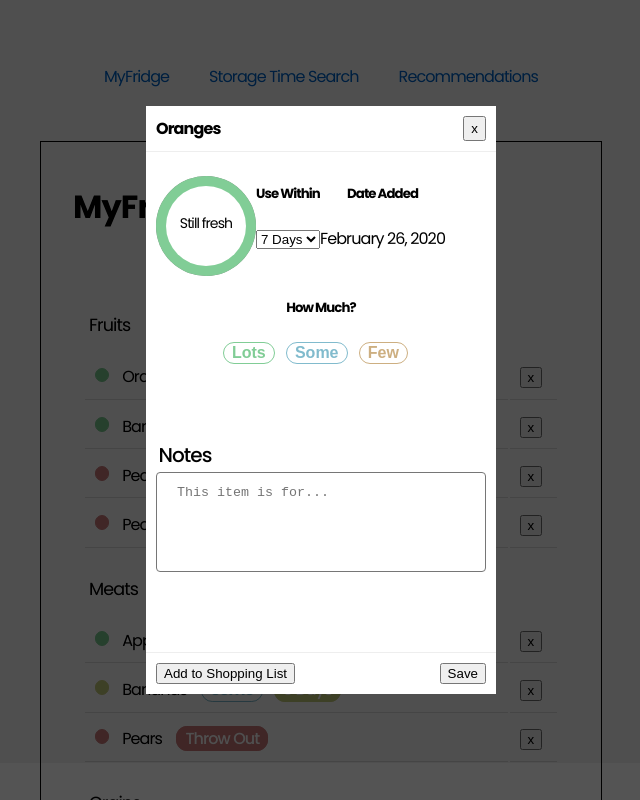
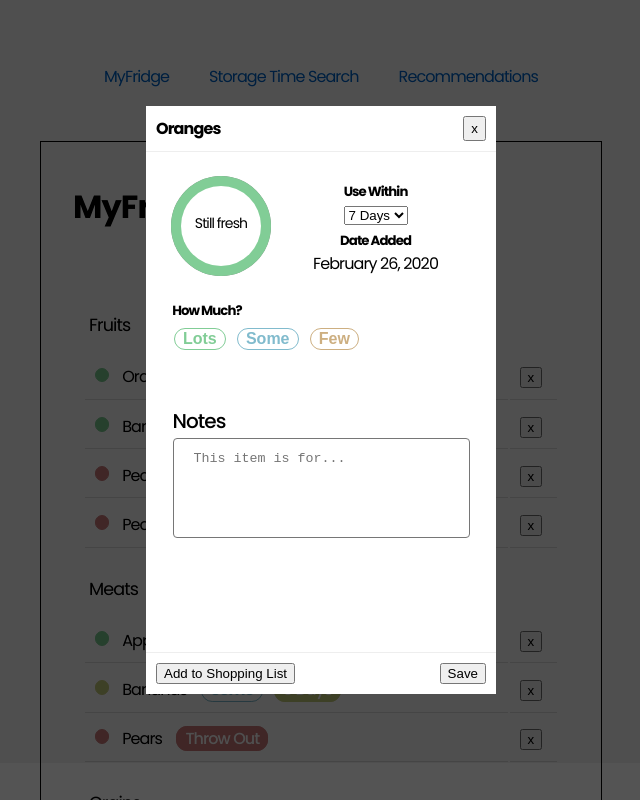
Before and after one commit to software-assignments-spring2021/project-setup-team-fridgey, a React (Create React App) app in the folder front-end/: page / in a window 1280 px wide. Both pictures are taken after a click on the element "Oranges". Shown: the top 800 px of the page, without its empty margins (319-959 px from the left). Built offline with nearby package versions, Linux system fonts and the light colour scheme.

Commit message:
fixed css

```diff
--- a/front-end/src/MyFridge/FoodItemModal.css
+++ b/front-end/src/MyFridge/FoodItemModal.css
@@ -45,13 +45,34 @@
   border-bottom: 1px solid #eee;
 }
 
-.h5-FoodItemModal {
-  /* padding: none; */
+.FoodItemModal-text {
+  padding: 0;
+  margin: 0;
 }
 
 /* DATA (ELLIPSES AND DATES) */
 .FoodItemModal-info {
   display: flex;
+  position: relative;
+  left: 15px;
+}
+
+/* DATES */
+.Freshness-data {
+  position: relative;
+  top: 18px;
+}
+
+.Use-date {
+  position: relative;
+  padding: 2px;
+  left: 40px;
+}
+
+.Date-Added {
+  position: relative;
+  padding: 2px;
+  left: 40px;
 }
 
 /* ELLIPSE CONTENT */
@@ -89,14 +110,23 @@
   text-align: center;
 }
 
-/* DATES */
-.Fresh-dates {
+/* CHIPS */
+.FoodItemModal-Chips {
   position: relative;
+  top: 20px;
+  right: 50px;
 }
 
-/* CHIPS */
+.FoodItemModal-Chips .FoodItemModal-text {
+  position: relative;
+  right: 64px;
+  padding: 5px;
+}
+
 .FoodItemModal-Chips button {
   background-color: white;
+  position: relative;
+  left: 1px;
 }
 
 /* NOTES */
@@ -107,13 +137,13 @@
 
 .FoodItemModal-Notes .headline {
   position: relative;
-  right: 136px;
+  right: 122px;
   font-size: 20px;
   font-weight: 500;
 }
 
 .FoodItemModal-Notes .Notes {
-  width: 100%;
+  width: 90%;
   height: 100px;
   padding: 12px 20px; /* padding inside the text */
   margin: 2px 0; /* the px gives it room away from "Notes" and 0 centers it */
--- a/front-end/src/MyFridge/FoodItemModal.js
+++ b/front-end/src/MyFridge/FoodItemModal.js
@@ -24,8 +24,9 @@ const FoodItemModal = (props) => {
                                 </div>
                             </div>
                         </div>
-                        <div className="Fresh-dates">
-                            <h5 className="h5-FoodItemModal">Use Within</h5>
+                        <div className="Freshness-data">
+                            <div className="Use-date">
+                                <h5 className="FoodItemModal-text">Use Within</h5>
                                 <select id="use-within">
                                     <option value="seven">7 Days</option>
                                     <option value="six">6 Days</option>
@@ -37,13 +38,14 @@ const FoodItemModal = (props) => {
                                 </select>
                             </div>
                             <div className="Date-Added">
-                            <h5 className="h5-FoodItemModal">Date Added</h5>
-                            <p>February 26, 2020</p>
+                                <h5 className="FoodItemModal-text">Date Added</h5>
+                                <p className="FoodItemModal-text">February 26, 2020</p>
+                            </div>
                         </div>
                     </div>
 
                     <div className="FoodItemModal-Chips">
-                        <h5 className="how-much">How Much?</h5>
+                        <h5 className="FoodItemModal-text">How Much?</h5>
                         <button className="chip chipLots">Lots</button>
                         <button className="chip chipSome">Some</button>
                         <button className="chip chipFew">Few</button>
```
Lines whose indentation alone changed are shown as unchanged.
